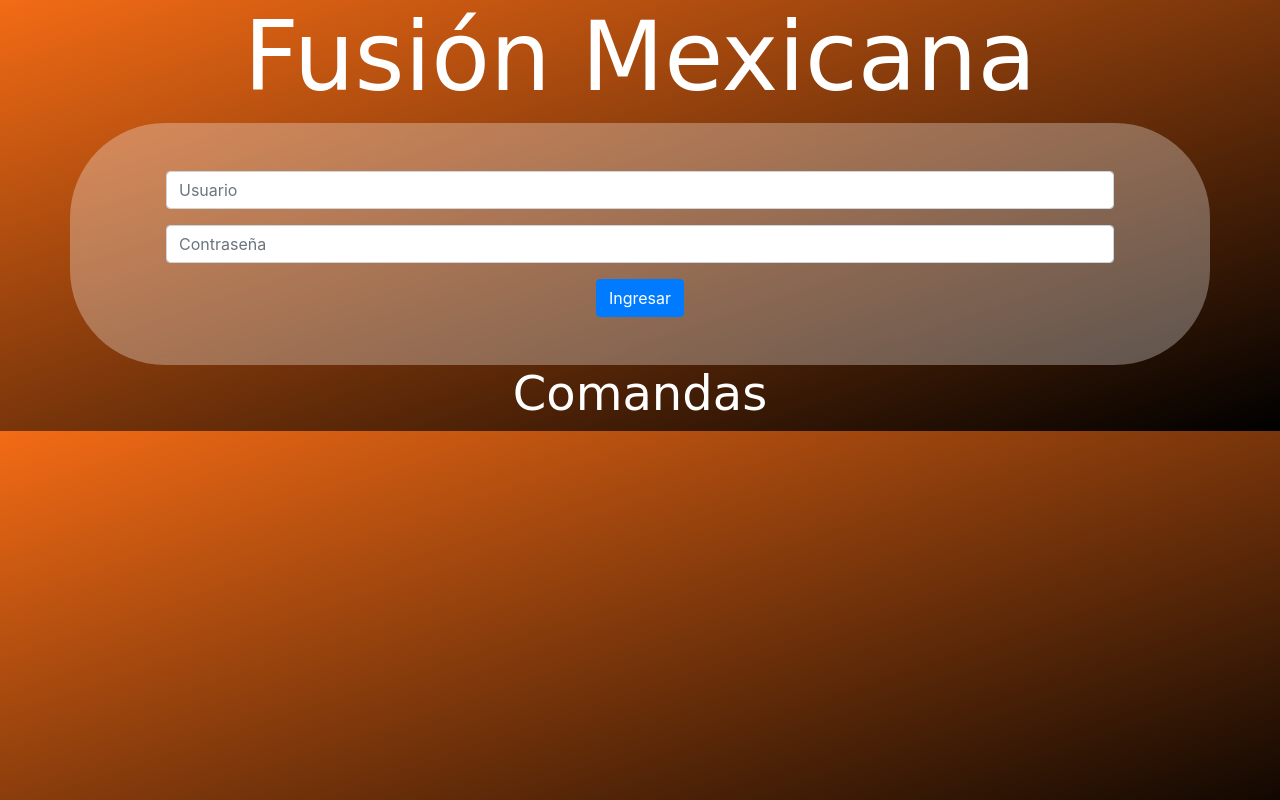
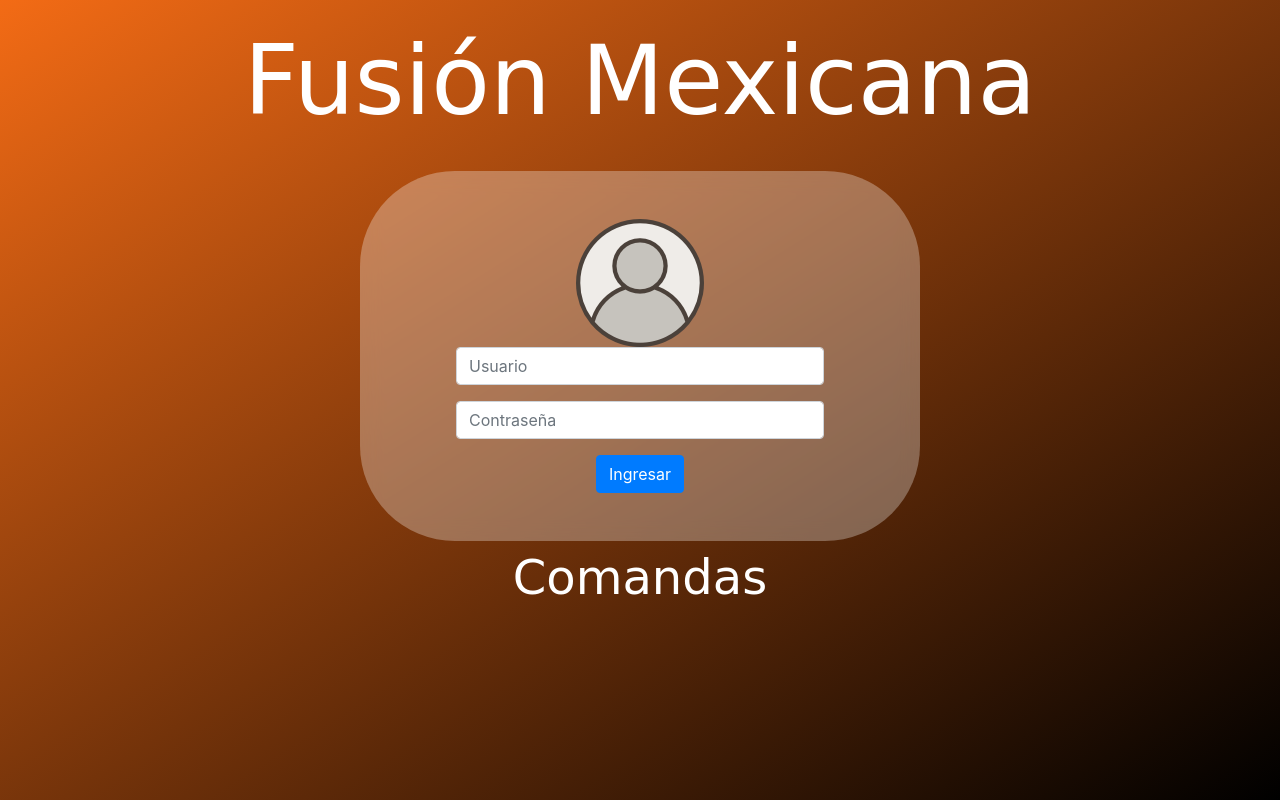
Before and after one commit to obed-peralta/FusionMexicanaComandas, a PHP site: page / in a window 1280 px wide. Run offline with PHP 8.4, Linux system fonts and the light colour scheme; some web fonts are replaced.

Commit message:
Vista login escritorio
Login en escritorio funciona!

```diff
--- a/controller/login.js
+++ b/controller/login.js
@@ -3,5 +3,14 @@ $(document).ready(function () {
 
 	console.log("login.js is working");
 
+	$('form').submit(function(e){
+		e.preventDefault();
+
+		if ($('#user').val() && $('#user').val()) {
+			console.log('Login');
+		}
+
+	});
+
 
 });
--- a/css/estilosLogin.css
+++ b/css/estilosLogin.css
@@ -1,17 +1,24 @@
-body{
+#background{
+	width: 100%;
+	height: 100%;
+	position: absolute;
 	background: linear-gradient(to bottom right, #F36B15, #000000);
+}
+.row{
+
 }
 #form{
 	backdrop-filter: blur(10px); /* Chrome and Opera */
     background-color: rgba(255, 255, 255, 0.3);
     border-radius: 95px;
+    width: 35rem;
 }
 #title{
 	color: white;
 	font-family: 'Galada', Cursive;
 	font-size: 6rem;
 }
-#footer{
+footer #footer{
 	color: white;
 	font-family: 'Galada', Cursive;
 	font-size: 3rem;
--- a/index.html
+++ b/index.html
@@ -18,20 +18,20 @@
 <body>
     <!--FusionMexicana-->
     <!--4CQsf(G&lxCJhXt*W2UZ-->
+    <div id="background"></div>
+    <header id="header" class="">
+        <div class="container col-sm-12 col-md-12 col-lg-12 text-center p-4">
+            <h1 id="title">Fusión Mexicana</h1>
+        </div>
+    </header><!-- /header -->
+    <section>
         <div class="container-fluid">
             <div class="row">
-            <div class="container col-sm-12 col-md-12 col-lg-12 text-center">
-                <h1 id="title">Fusión Mexicana</h1>
-            </div>
-        </div>
-        <div class="row">
-            <div class="container text-center">
-
-            </div>
                 <div class="container text-center p-5" id="form">
+                    <img src="icons/usuario.png">
                     <form>
                       <div class="form-group mx-sm-0 mx-md-3 mx-lg-5">
-                        <input type="email" class="form-control" id="user" placeholder="Usuario">
+                            <input type="text" class="form-control" id="user" placeholder="Usuario">
                       </div>
                       <div class="form-group mx-sm-0 mx-md-3 mx-lg-5">
                             <input type="password" class="form-control" id="password" placeholder="Contraseña">
@@ -40,12 +40,13 @@
                     </form>
                 </div>
             </div>
-        <div class="row">
-            <div class="container col-sm-12 col-md-12 col-lg-12 text-center">
+        </div>
+    </section>
+    <footer class="">
+        <div class="container col-sm-12 col-md-12 col-lg-12 text-center p-2">
             <h1 id="footer">Comandas</h1>
         </div>
-        </div>
-    </div>
+    </footer>
 
     <script src="https://code.jquery.com/jquery-3.5.1.min.js" integrity="sha256-9/aliU8dGd2tb6OSsuzixeV4y/faTqgFtohetphbbj0=" crossorigin="anonymous"></script>
     <script type="text/javascript" src="controller/login.js"></script>
```
Lines whose indentation alone changed are shown as unchanged.
